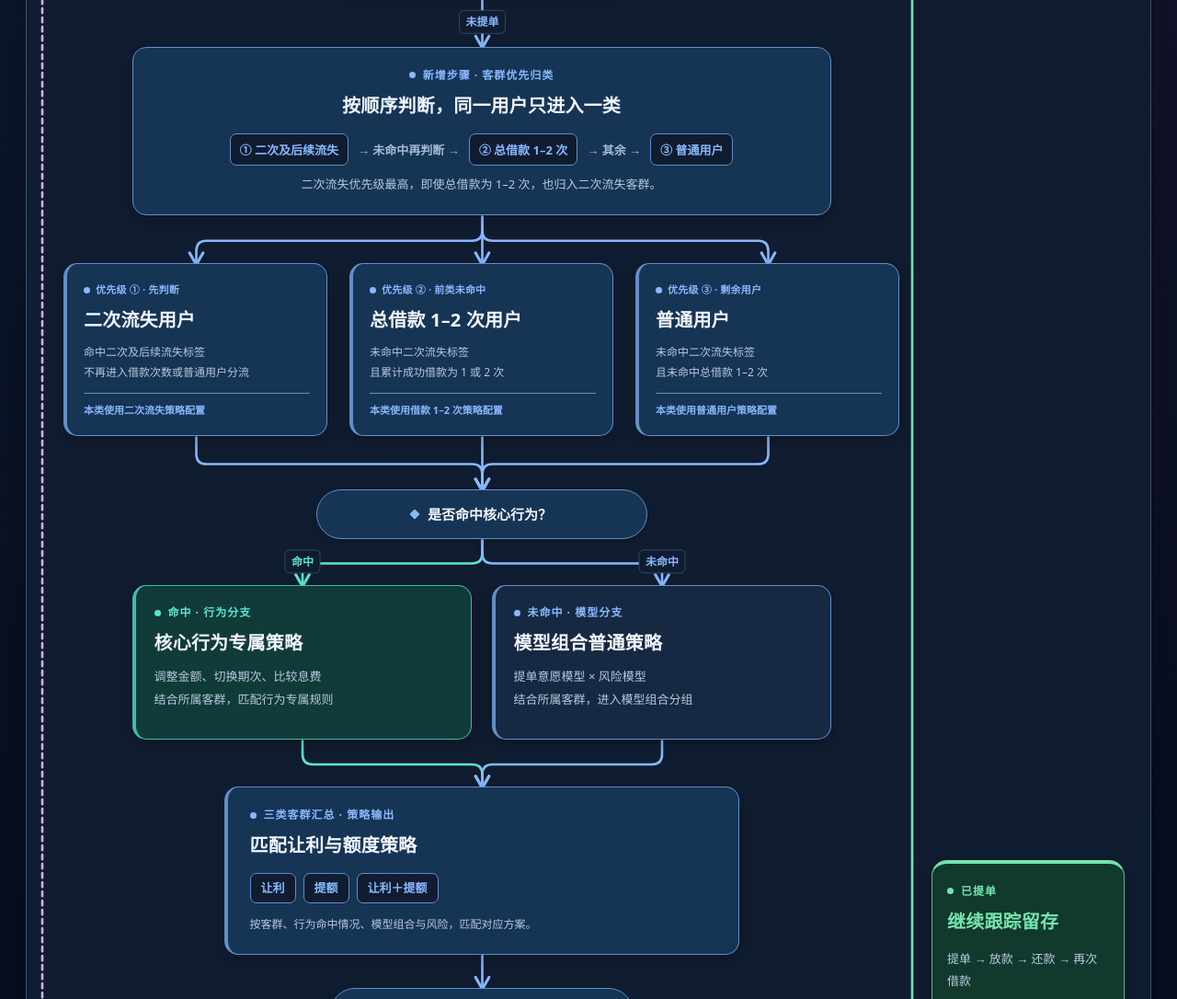
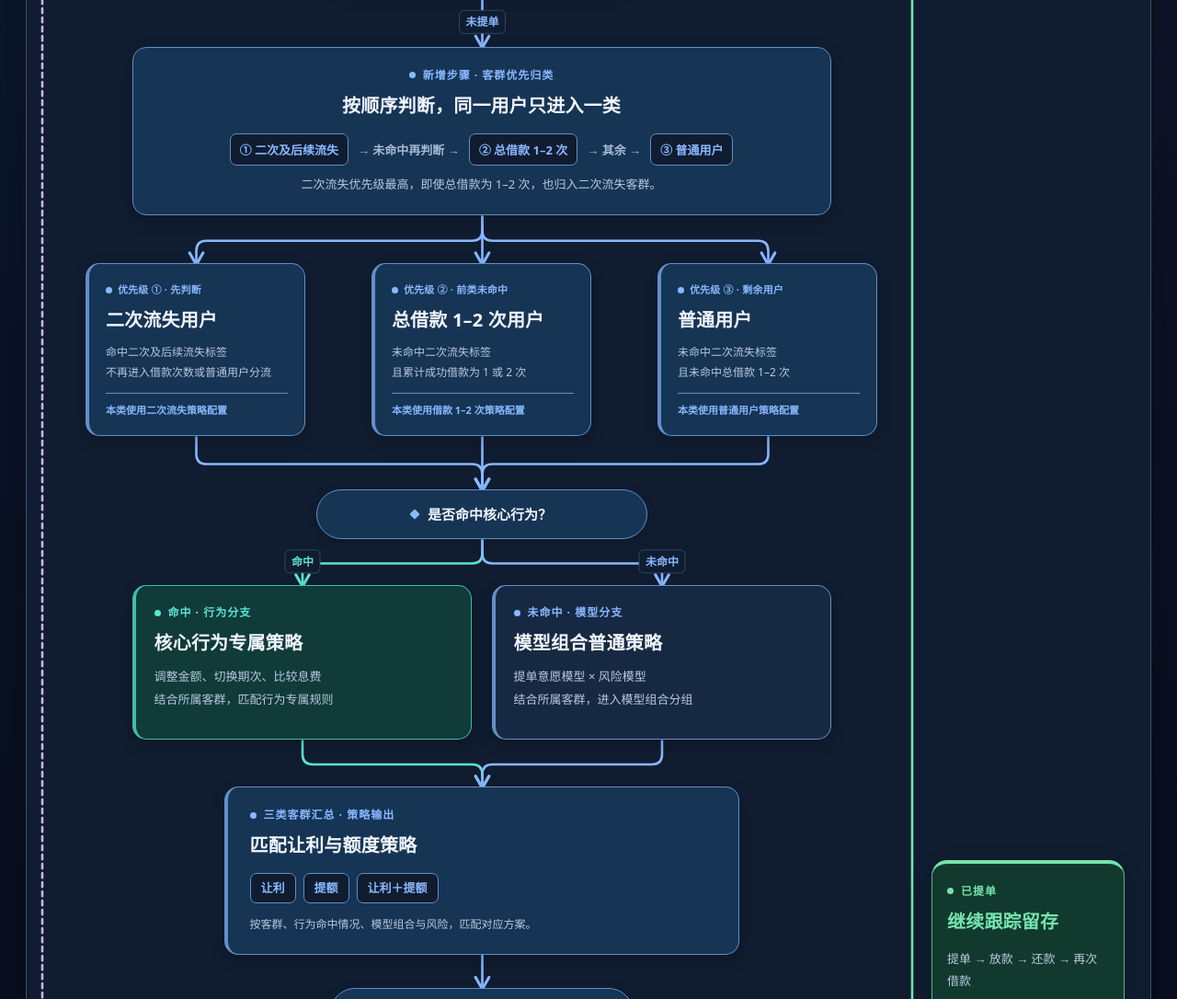
Before and after one commit to wangchl03/report, a plain HTML site: page recall-decision-flow-three-cohorts-20261126/index.html in a window 1280 px wide. Shown: the part 776-1862 px from the top of the page at 92% size. Drawn offline with Linux system fonts and the light colour scheme.

Commit message:
Reduce cohort card widths to five sixths

```diff
--- a/recall-decision-flow-three-cohorts-20261126/index.html
+++ b/recall-decision-flow-three-cohorts-20261126/index.html
@@ -145,7 +145,7 @@ h1{font-size:40px;letter-spacing:1px;line-height:1.3;margin:0 0 11px;font-weight
 .priority-order i{font-style:normal;color:var(--soft)}
 .cohort-grid{display:grid;grid-template-columns:repeat(3,minmax(0,1fr));gap:24px;width:100%;margin-top:52px}
 .cohort-lane{min-width:0;display:flex;flex-direction:column;align-items:center}
-.cohort-head{max-width:none;width:100%;min-height:168px;padding:20px 18px;background:var(--blue-bg)}
+.cohort-head{max-width:none;width:83.333333%;min-height:168px;padding:20px 18px;background:var(--blue-bg)}
 .cohort-head h3{font-size:20px}.cohort-head p{font-size:12px;line-height:1.85}
 .cohort-head .priority{font-size:11px;font-weight:600;color:var(--blue);margin-top:11px;border-top:1px solid var(--blue-border);padding-top:9px}
 .cohort-head .node-label{font-size:11px;letter-spacing:.2px;gap:6px}
```
